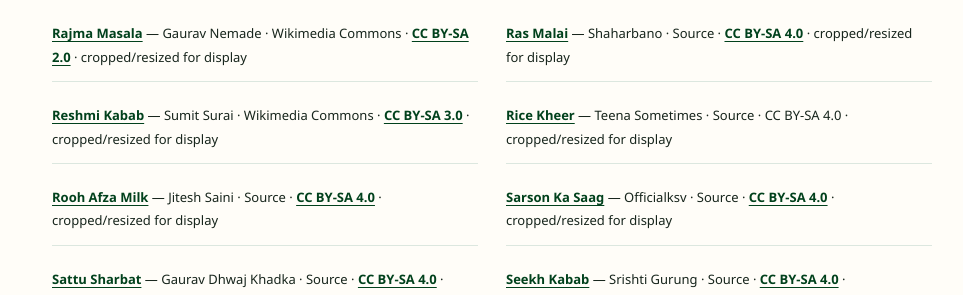
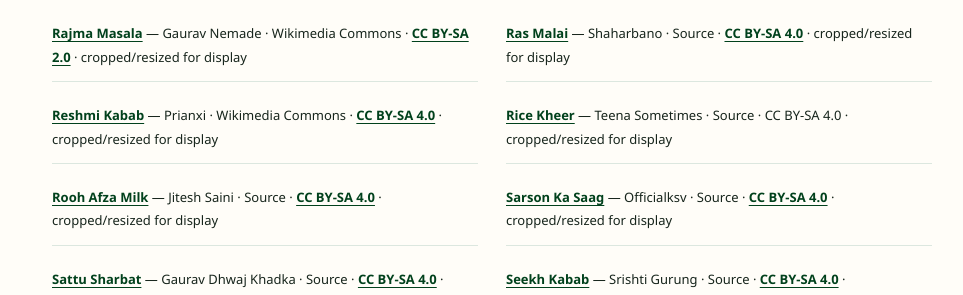
Before and after one commit to manazarali01-hub/pakistan-food, a Jekyll site: the page built from image-credits.html, in a window 1280 px wide and 900 px high, scrolled down 2235 px. Shown: the part 154-449 px from the top of the window, without its empty margins (158-1121 px from the left). Built offline with Jekyll 4.4.1, drawn with Linux system fonts in a browser that asks for light colours.

Commit message:
Polish fourth priority recipe image batch

```diff
--- a/_data/recipes/reshmi-kabab.json
+++ b/_data/recipes/reshmi-kabab.json
@@ -41,7 +41,7 @@
   "date_modified": "2026-10-04",
   "image_alt": "Chicken reshmi kababs grilled until lightly browned and served hot",
   "image_caption": "Reshmi kababs grilled until lightly browned with a soft juicy centre.",
-  "image_source": "https://commons.wikimedia.org/wiki/File:Food-Chicken-Reshmi-Kebab-3.jpg",
+  "image_source": "https://commons.wikimedia.org/wiki/File:Chicken_reshmi_kebabs.jpg",
   "technique": "The mixture needs to stay cold and cohesive. Thick yogurt, a modest amount of cream and lightly roasted gram flour help bind the mince, but chilling does most of the shaping work without making the kababs bready.",
   "doneness_cues": [
     "Mixture should feel tacky and hold to a skewer after chilling.",
@@ -62,9 +62,9 @@
   ],
   "reheating": "Warm briefly until hot through; prolonged reheating dries the delicate mince.",
   "serving": "Serve with mint chutney, onion and lemon.",
-  "image_author": "Sumit Surai",
-  "image_license": "CC BY-SA 3.0",
-  "image_license_url": "https://creativecommons.org/licenses/by-sa/3.0/",
-  "image_creator": "Sumit Surai",
+  "image_author": "Prianxi",
+  "image_license": "CC BY-SA 4.0",
+  "image_license_url": "https://creativecommons.org/licenses/by-sa/4.0/",
+  "image_creator": "Prianxi",
   "image_source_label": "Wikimedia Commons"
 }
--- a/docs/visual-polish-batch4-2026-10-04.json
+++ b/docs/visual-polish-batch4-2026-10-04.json
@@ -34,11 +34,11 @@
     },
     {
       "slug": "reshmi-kabab",
-      "resolved": "https://thumb.wikimedia.org/wikipedia/commons/thumb/2/2d/Food-Chicken-Reshmi-Kebab-3.jpg/1920px-Food-Chicken-Reshmi-Kebab-3.jpg?utm_source=commons.wikimedia.org&utm_campaign=index&utm_content=thumbnail",
+      "resolved": "https://thumb.wikimedia.org/wikipedia/commons/thumb/5/5d/Chicken_reshmi_kebabs.jpg/1920px-Chicken_reshmi_kebabs.jpg?utm_source=commons.wikimedia.org&utm_campaign=index&utm_content=thumbnail",
       "content_type": "image/jpeg",
       "width": 1200,
       "height": 900,
-      "bytes": 170008
+      "bytes": 326416
     }
   ]
 }
```
Also changed, not shown: assets/recipe-images/reshmi-kabab-v2.webp.
